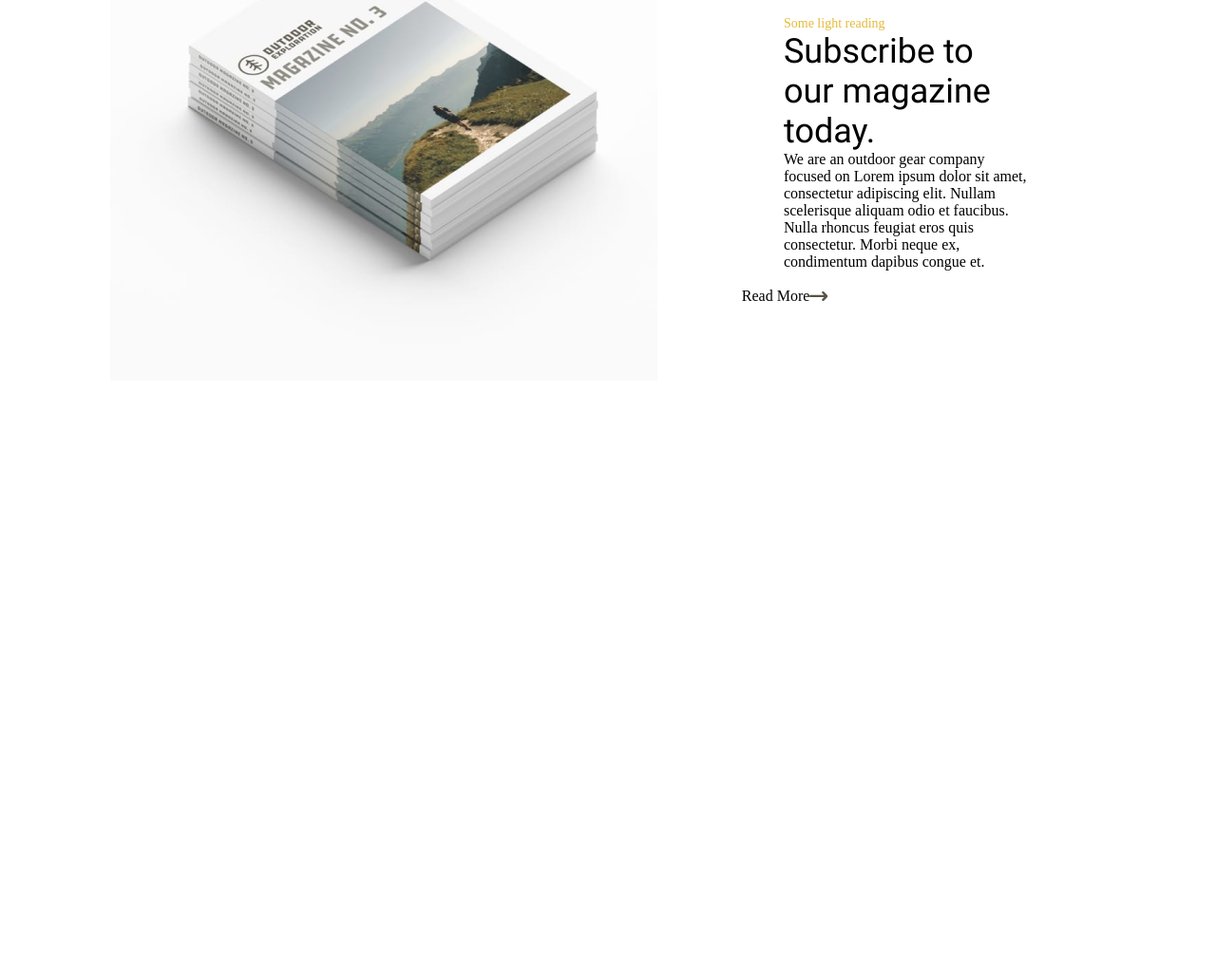
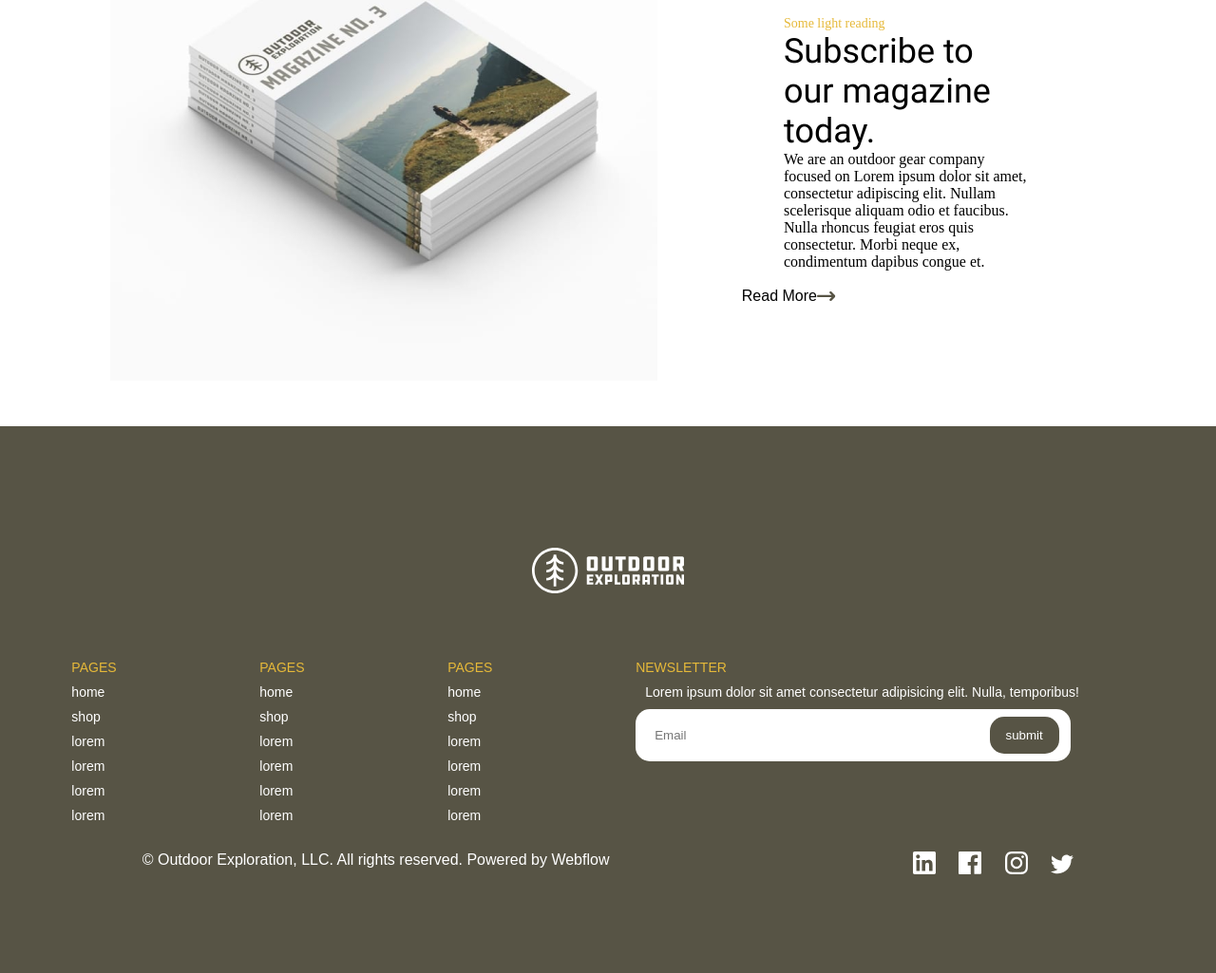
Before and after one commit to Ayubee/test_Work, a website: page www/index.html in a window 1280 px wide. Shown: the part 5194-6219 px from the top of the page at 95% size. Before the commit the page ends 5599 px from the top, so only its background shows below. Drawn offline with Linux system fonts and the light colour scheme; a web font is replaced by a local one.

Commit message:
work compliment

```diff
--- a/package.json
+++ b/package.json
@@ -16,5 +16,8 @@
     "gulp-sourcemaps": "^3.0.0",
     "node-sass": "^7.0.1",
     "sass": "^1.46.0"
+  },
+  "dependencies": {
+    "npm": "^8.7.0"
   }
 }
--- /dev/null
+++ b/src/styles/blocks/_footer.scss
@@ -0,0 +1,81 @@
+.footer{
+    width: 100%;
+    margin-top: 10%;
+    padding-top: 10%;
+    background-color: #575445;
+}
+
+.footer-links {
+    display: flex;
+    margin-bottom: 70px;
+    justify-content: center;
+}
+
+.footer-container{
+    display: flex;
+    justify-content: space-around;
+}
+
+.footer-icon {
+    margin-top: 30px;
+    padding-bottom: 100px;
+    display: flex;
+    justify-content: space-around;
+
+    p{
+        color:white;
+    }
+    img{
+        margin-left: 20px;
+    }
+
+}
+
+.links{
+
+    p{
+        color: #E6B939;
+        font-family: 'Poppins',sans-serif;
+        font-style: normal;
+        font-weight: 400;
+        font-size: 14px;
+    }
+
+    a{
+        display: block;
+        margin-top: 10px;
+        text-decoration: none;
+        color: white;
+        font-family: 'Poppins',sans-serif;
+        font-style: normal;
+        font-weight: 400;
+        font-size: 14px;
+    }
+}
+.importent  {
+    margin:10px 10px;
+    color: white
+    // margin-top: 10px
+    !important
+
+
+}
+
+input{
+    width: 458px; height: 55px;
+    border-radius: 15px;
+    border:none;
+    padding-left: 20px;
+}
+
+.input-btn {
+    width: 73px;
+    height: 39px;
+    position: relative;
+    left: -90px;
+    padding: 0;
+    background-color: #575445;
+    color: white
+    !important;
+
+}
--- a/src/styles/common/_common.scss
+++ b/src/styles/common/_common.scss
@@ -2,4 +2,5 @@
   box-sizing: border-box;
   margin: 0;
   padding: 0;
+  font-family: sans-serif;
 }
--- a/src/styles/style.scss
+++ b/src/styles/style.scss
@@ -14,4 +14,5 @@
 @import "blocks/_page";
 @import "blocks/_widget";
 @import "blocks/_content";
+@import "blocks/_footer";
 @import "blocks/_section";
--- a/www/index.html
+++ b/www/index.html
@@ -367,7 +367,60 @@
     </main>
 
     <footer class="footer">
+        <div class="footer-title">
+            <div class="footer-links">
+                <img src="img/footer-icon.svg" alt="">
+            </div>
 
+                <div class="footer-container">
+
+                    <div class="links">
+                        <p>PAGES</p>
+                        <a href="">home</a>
+                        <a href="">shop</a>
+                        <a href="">lorem</a>
+                        <a href="">lorem</a>
+                        <a href="">lorem</a>
+                        <a href="">lorem</a>
+                    </div>
+                    <div class="links">
+                        <p>PAGES</p>
+                        <a href="">home</a>
+                        <a href="">shop</a>
+                        <a href="">lorem</a>
+                        <a href="">lorem</a>
+                        <a href="">lorem</a>
+                        <a href="">lorem</a>
+                    </div>
+                    <div class="links">
+                        <p>PAGES</p>
+                        <a href="">home</a>
+                        <a href="">shop</a>
+                        <a href="">lorem</a>
+                        <a href="">lorem</a>
+                        <a href="">lorem</a>
+                        <a href="">lorem</a>
+                    </div>
+                    <div class="links">
+                        <p>NEWSLETTER</p>
+                        <p class="importent">Lorem ipsum dolor sit amet consectetur adipisicing elit. Nulla, temporibus!</p>
+                        <form class="form">
+                        <input type="email" placeholder="Email">
+                        <input class="input-btn" type="button" value="submit">
+                    </form>
+                    </div>
+
+                </div>
+                <div class="footer-icon">
+                    <p>© Outdoor Exploration, LLC. All rights reserved. Powered by Webflow</p>
+                    <div class="footer-icons">
+                    <img src="img/footer-in.svg" alt="">
+                    <img src="img/footer-facebook.svg" alt="">
+                    <img src="img/footer-instagram.svg" alt="">
+                    <img src="img/twitter.svg" alt="">
+                </div>
+                </div>
+        </div>
     </footer>
     <script src="scripts/jquery-3.6.0.min.js"></script>
   <script src="scripts/script.js"></script>
```
Also changed, not shown: www/img/footer-facebook.svg (added), www/img/footer-icon.svg (added), www/img/footer-in.svg (added), www/img/footer-instagram.svg (added), www/img/twitter.svg (added), www/style/style.css.
